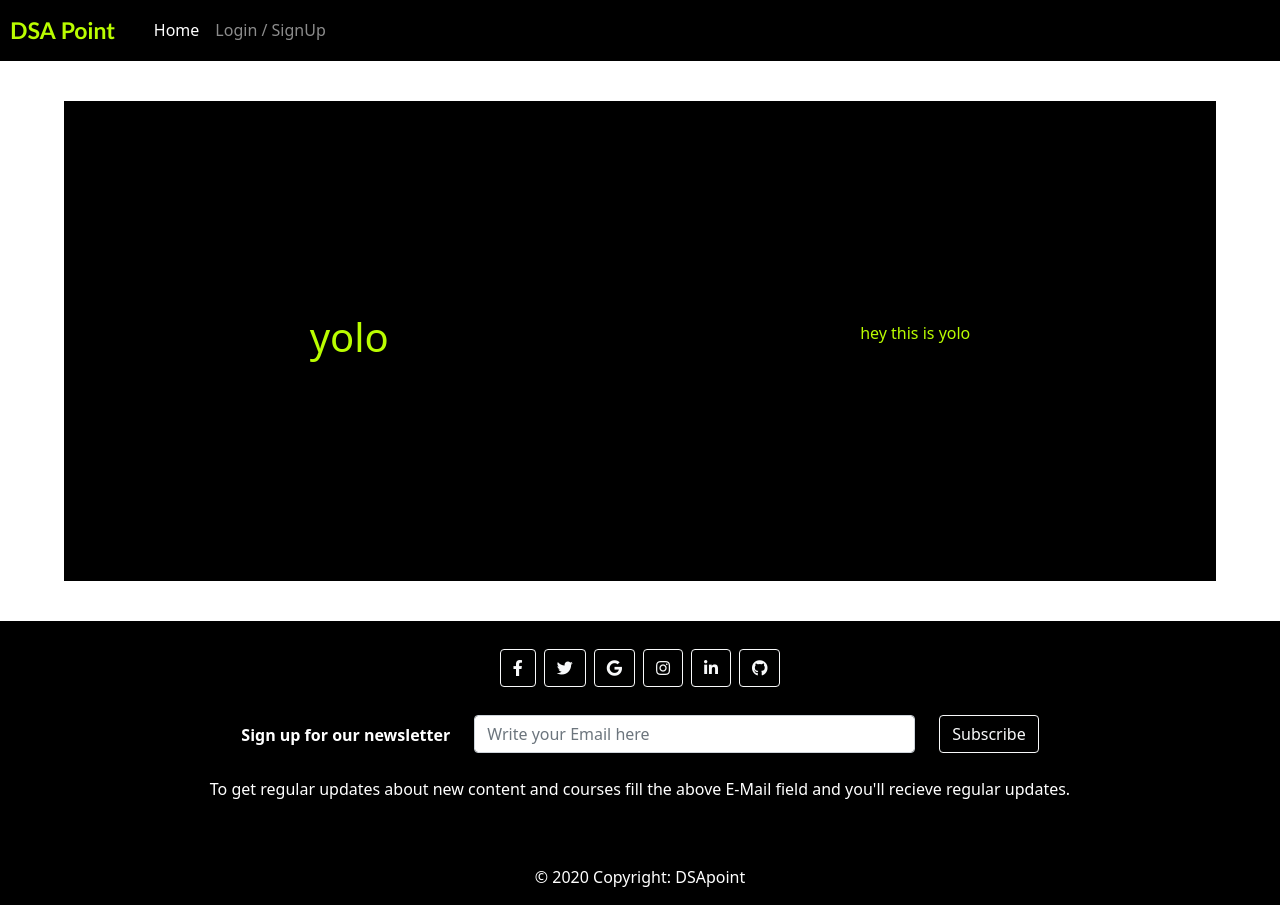
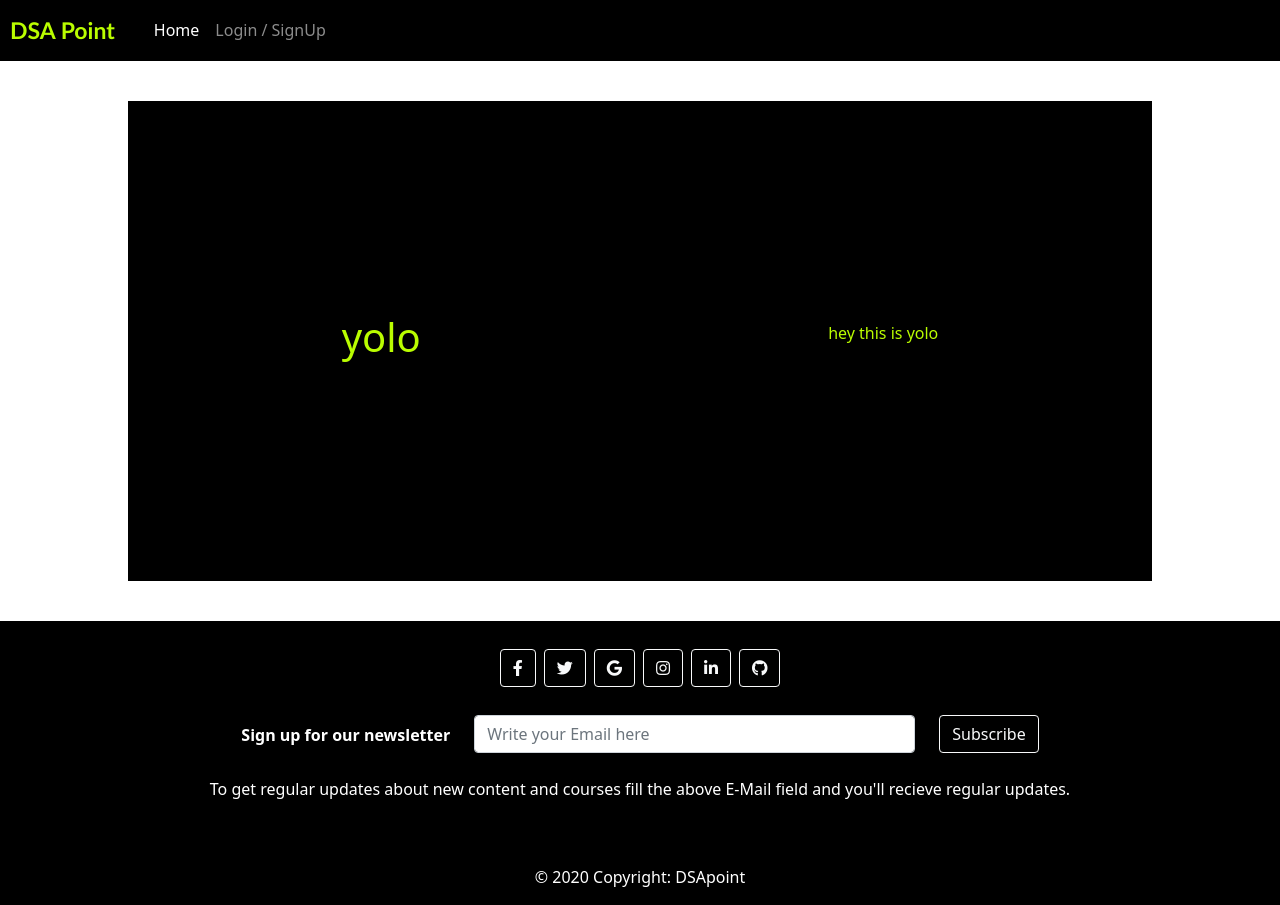
Before and after one commit to dev-anuragS/DSApoint, a React (Create React App) app in the folder dsapoint/: page / in a window 1280 px wide. Built offline with nearby package versions, Linux system fonts and the light colour scheme.

Commit message:
updated home

```diff
--- a/dsapoint/src/components/sass/home.scss
+++ b/dsapoint/src/components/sass/home.scss
@@ -2,7 +2,7 @@
 
 #home{
     min-height:70vh;
-    min-width:100vw;
+    min-width:90vw;
     display: flex;
     align-items: center;
     justify-content: center;
@@ -10,7 +10,7 @@
 
 #homeContent{
     min-height: 60vh;
-    min-width:90vw;
+    min-width:80vw;
     padding:10px;
     background-color: $background;
     color: $primary;
```
